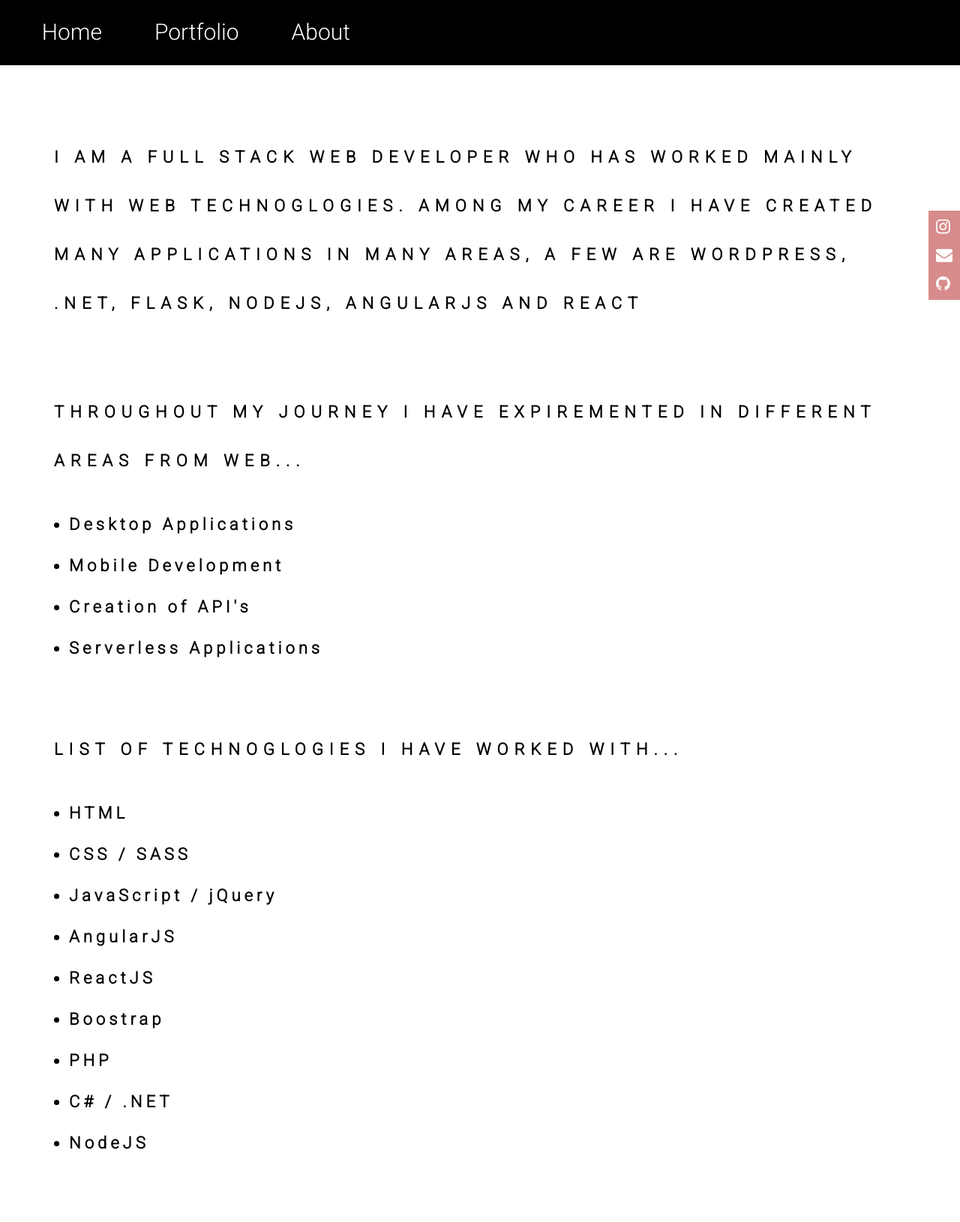
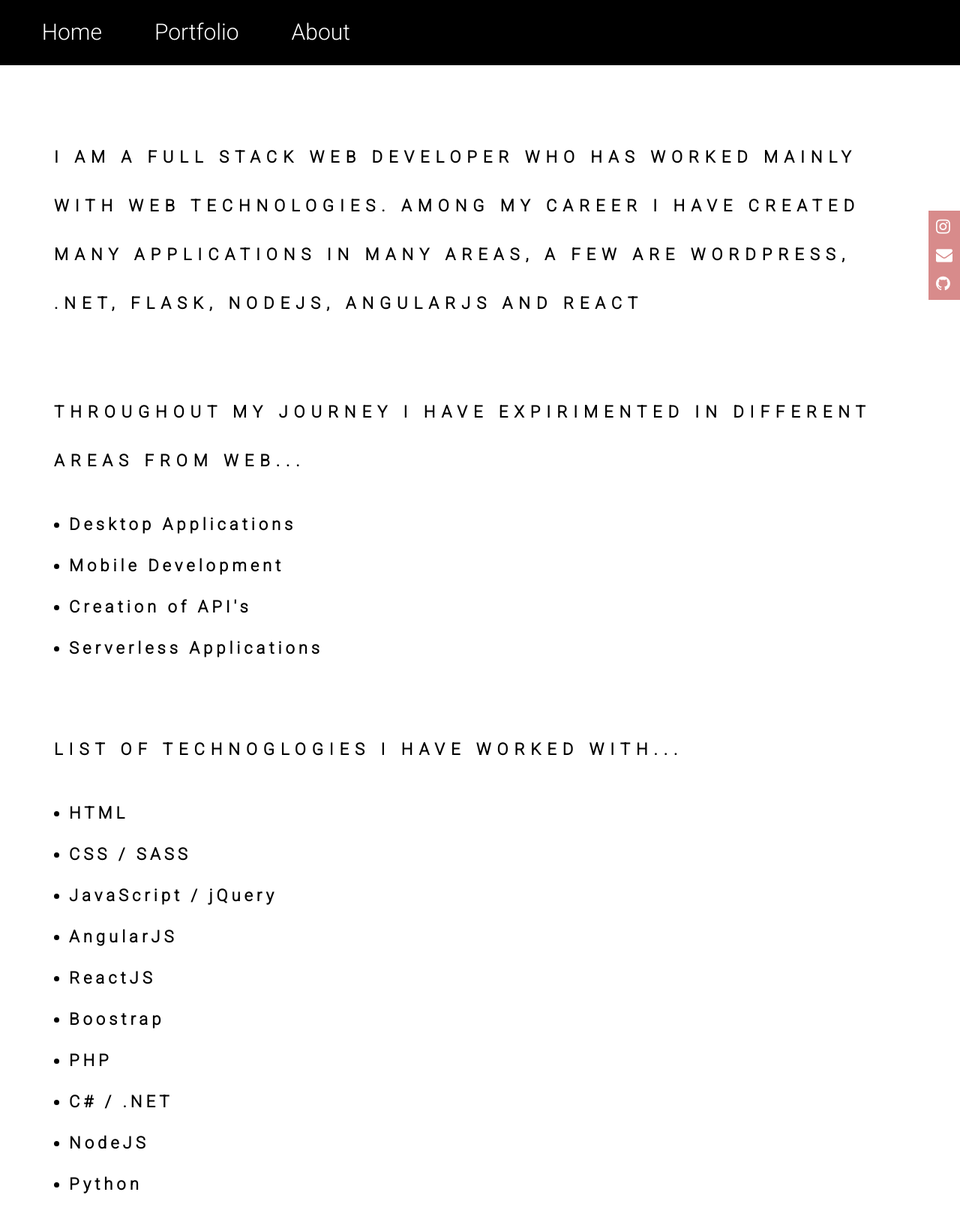
Before and after one commit to seanp97/sean-pelser-portfolio, a React (Create React App) app: page /about in a window 1280 px wide. Shown: the top 1630 px of the page at 75% size. Before the commit the page ends 1587 px from the top, so only its background shows below. Built offline with nearby package versions, Linux system fonts and the light colour scheme; a web font is replaced by a local one.

Commit message:
Update About.js

```diff
--- a/src/components/About.js
+++ b/src/components/About.js
@@ -10,8 +10,8 @@ function About() {
 
   return (
     <div className="container about-page">
-        <h4>I am a full stack web developer who has worked mainly with web technoglogies. Among my career I have created many applications in many areas, a few are Wordpress, .NET, Flask, NodeJS, AngularJS and React</h4>
-        <h4>Throughout my journey I have expiremented in different areas from web... </h4>
+        <h4>I am a full stack web developer who has worked mainly with web technologies. Among my career I have created many applications in many areas, a few are Wordpress, .NET, Flask, NodeJS, AngularJS and React</h4>
+        <h4>Throughout my journey I have expirimented in different areas from web... </h4>
         <ul className="area-list">
           <li>Desktop Applications</li>
           <li>Mobile Development</li>
@@ -31,6 +31,7 @@ function About() {
           <li>PHP</li>
           <li>C# / .NET</li>
           <li>NodeJS</li>
+          <li>Python</li>
         </ul>
     </div>
   );
```
